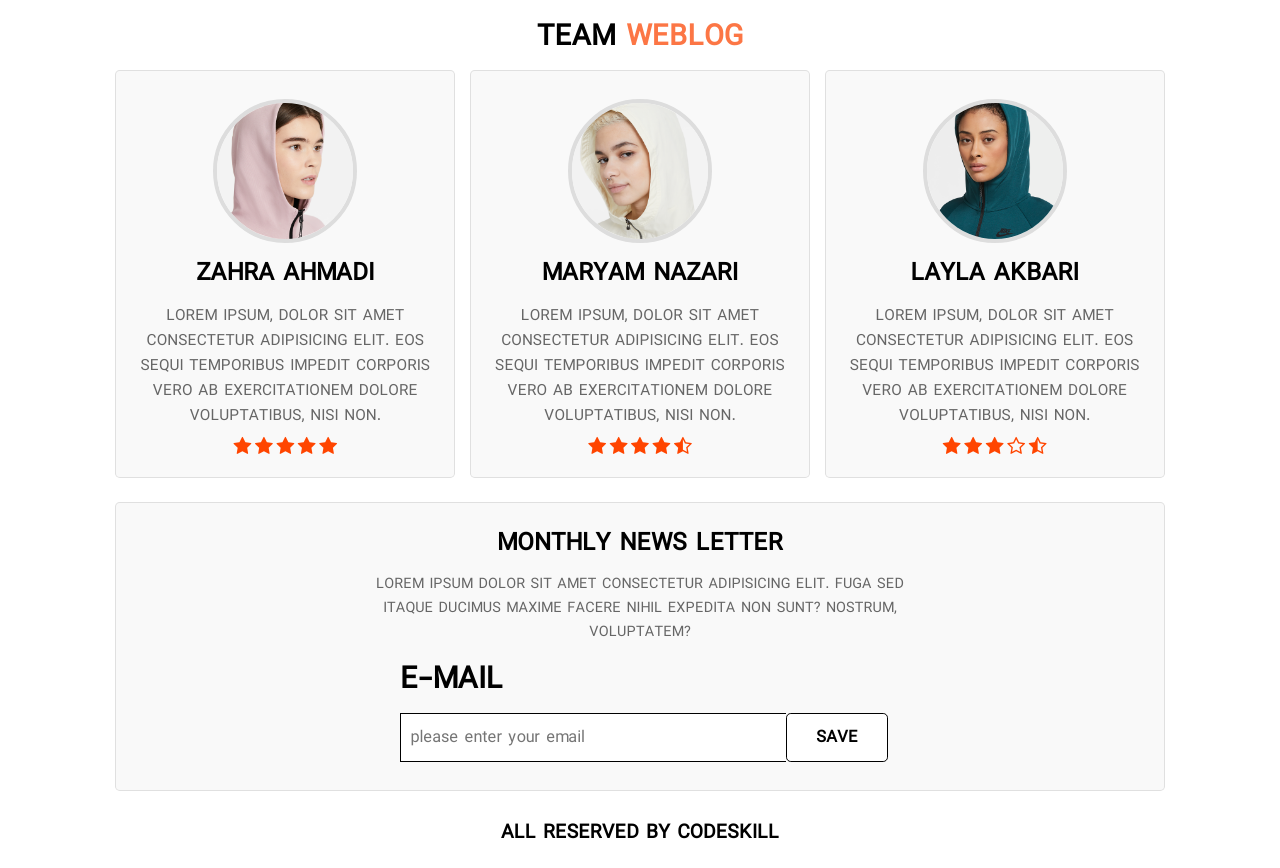
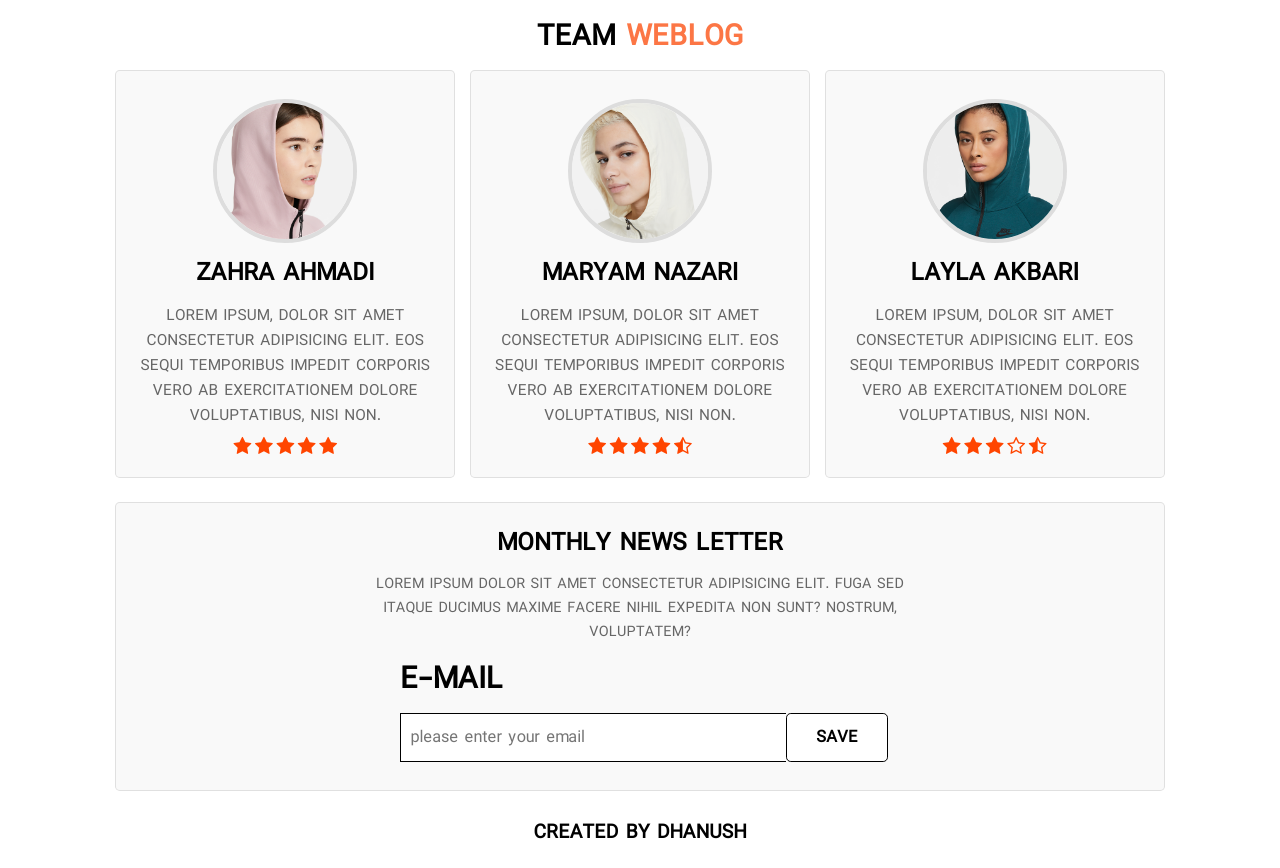
Before and after one commit to DhanushSith/shoe_website, a plain HTML site: page index.html in a window 1280 px wide. Shown: the part 3298-4166 px from the top of the page. Drawn offline with Linux system fonts and the light colour scheme.

Commit message:
Update index.html

```diff
--- a/index.html
+++ b/index.html
@@ -383,7 +383,7 @@
         <!--end news-->
         <section class="cridet" id="cridet">
             <div class="box">
-                <h3>all reserved by codeskill</h3>
+                <h3>Created by Dhanush </h3>
             </div>
         </section>
     </body>
```
